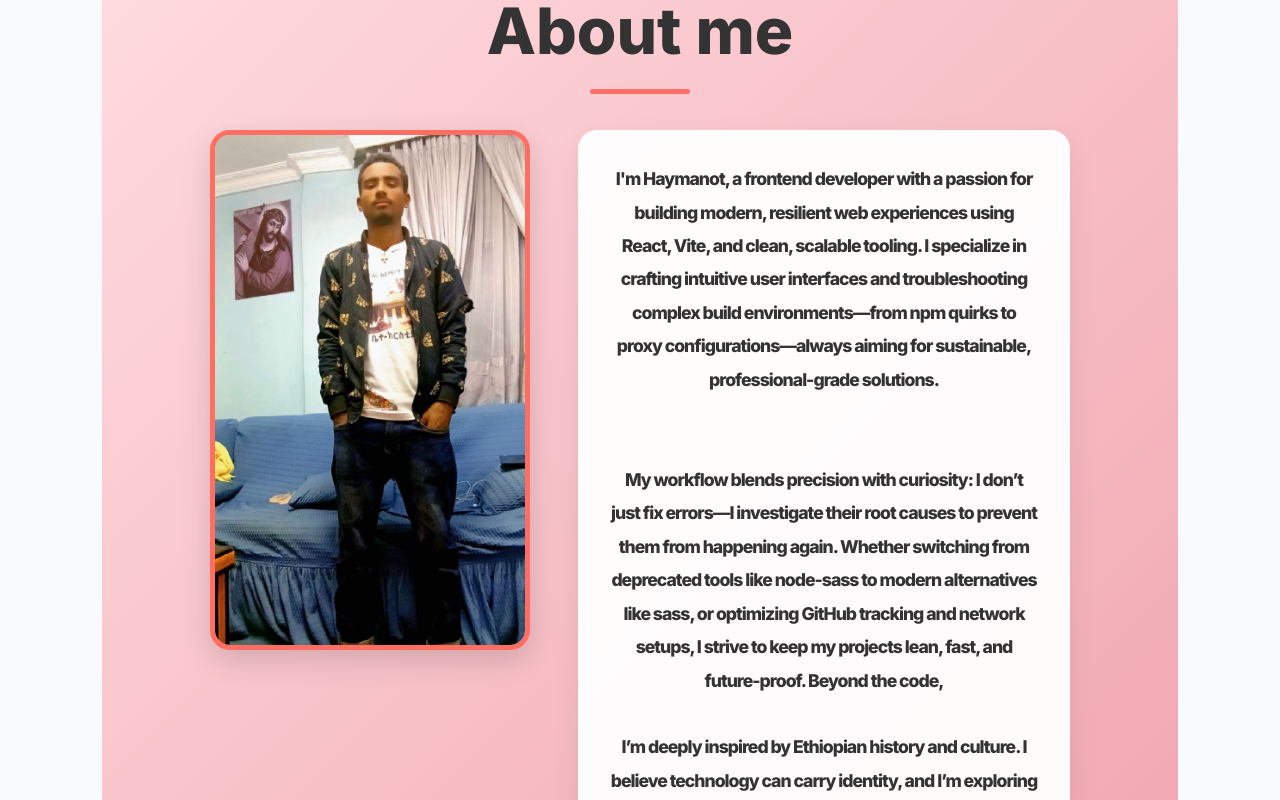
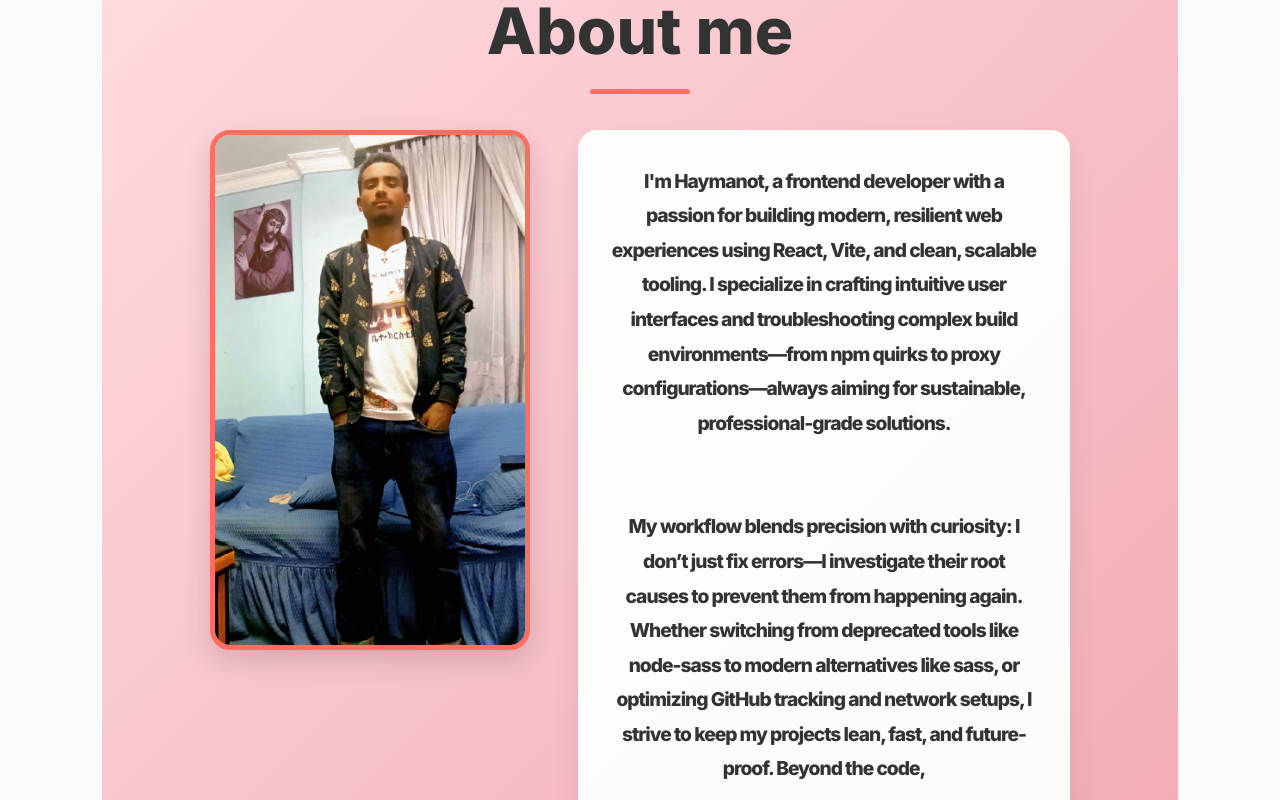
Before and after one commit to hay46/portfolio-1-1, a React (Vite) app in the folder frontend/: page / in a window 1280 px wide. Shown: the part 980-1780 px from the top of the page. Built offline with nearby package versions, Linux system fonts and the light colour scheme.

Commit message:
the abot page

```diff
--- a/frontend/src/component/about/About.css
+++ b/frontend/src/component/about/About.css
@@ -71,12 +71,12 @@ body {
 
 .resilient-web {
   flex: 1;
-  font-size: 1.1rem;
-  line-height: 1.9;
+  font-size: 1.2rem;
+  line-height: 1.8;
   color: #333;
   max-width: 651px;
   background: rgba(255, 255, 255, 0.95);
-  padding: 2rem;
+  padding: 2.1rem;
   border-radius: 1.2rem;
   box-shadow: 0 12px 30px rgba(0, 0, 0, 0.08);
   transition: transform 0.3s ease, background 0.3s ease;
```
